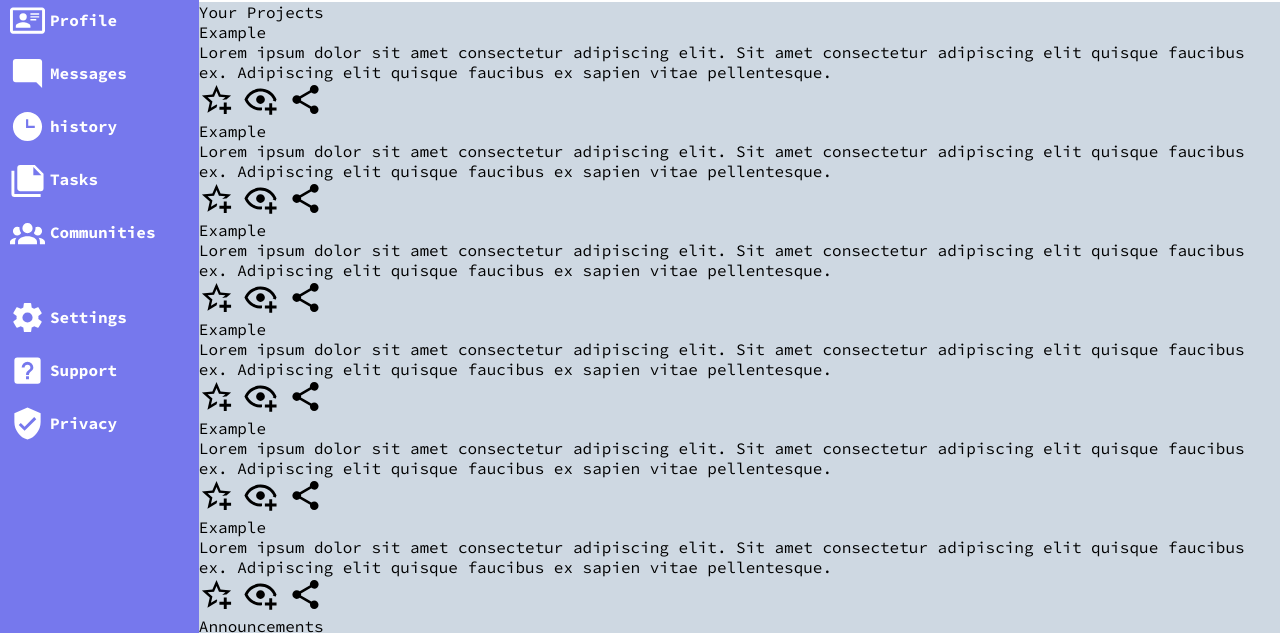
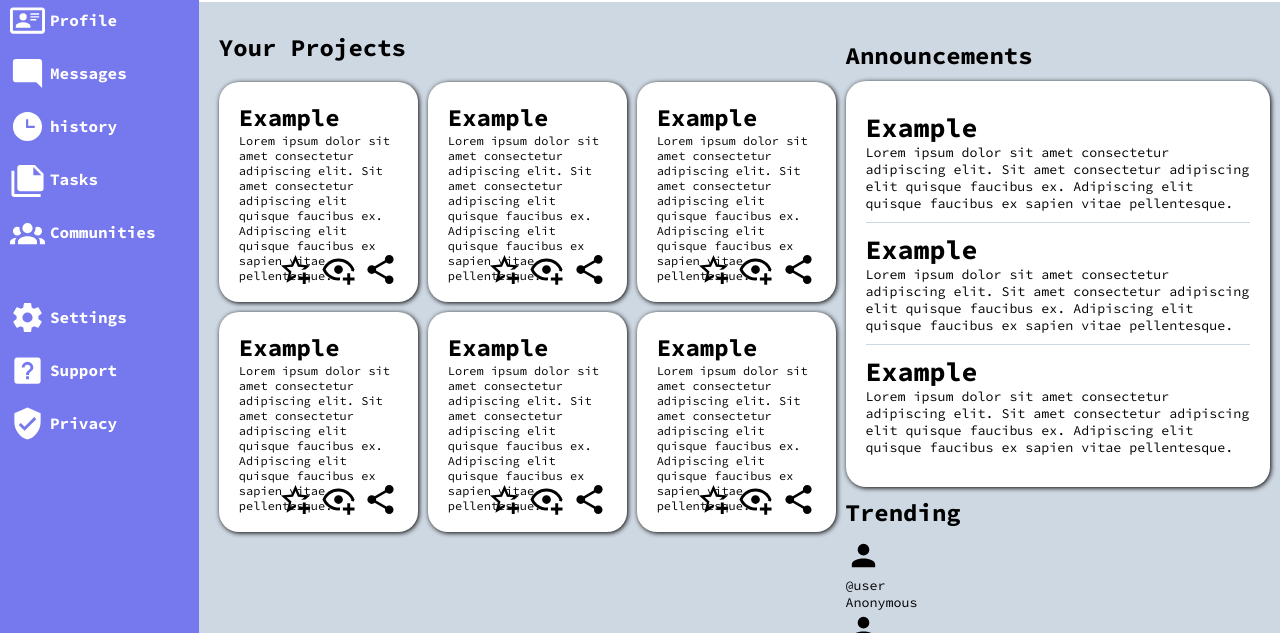
Before and after one commit to GitWorkingTime/odin-dashboard, a plain HTML site: page index.html in a window 1280 px wide. Shown: the part 158-791 px from the top of the page. Drawn offline with Linux system fonts and the light colour scheme.

Commit message:
Finished styling announcements

```diff
--- a/index.html
+++ b/index.html
@@ -93,12 +93,15 @@
         </div>
 
         <div class="page">
+            <div class="page-content">
                 <div class="articles">
                     <div class="title">Your Projects</div>
                     <div class="card">
-                    <div class="title">Example</div>
                         <div class="content">
+                            <h1>Example</h1>
+                            <p>
                                 Lorem ipsum dolor sit amet consectetur adipiscing elit. Sit amet consectetur adipiscing elit quisque faucibus ex. Adipiscing elit quisque faucibus ex sapien vitae pellentesque.
+                            </p>
                         </div>
                         <div class="icons">
                             <img src="./icons/star-plus-outline.svg" alt="favourite icon">
@@ -107,9 +110,11 @@
                         </div>
                     </div>
                     <div class="card">
-                    <div class="title">Example</div>
                         <div class="content">
+                            <h1>Example</h1>
+                            <p>
                                 Lorem ipsum dolor sit amet consectetur adipiscing elit. Sit amet consectetur adipiscing elit quisque faucibus ex. Adipiscing elit quisque faucibus ex sapien vitae pellentesque.
+                            </p>
                         </div>
                         <div class="icons">
                             <img src="./icons/star-plus-outline.svg" alt="favourite icon">
@@ -118,9 +123,11 @@
                         </div>
                     </div>
                     <div class="card">
-                    <div class="title">Example</div>
                         <div class="content">
+                            <h1>Example</h1>
+                            <p>
                                 Lorem ipsum dolor sit amet consectetur adipiscing elit. Sit amet consectetur adipiscing elit quisque faucibus ex. Adipiscing elit quisque faucibus ex sapien vitae pellentesque.
+                            </p>
                         </div>
                         <div class="icons">
                             <img src="./icons/star-plus-outline.svg" alt="favourite icon">
@@ -129,9 +136,11 @@
                         </div>
                     </div>
                     <div class="card">
-                    <div class="title">Example</div>
                         <div class="content">
+                            <h1>Example</h1>
+                            <p>
                                 Lorem ipsum dolor sit amet consectetur adipiscing elit. Sit amet consectetur adipiscing elit quisque faucibus ex. Adipiscing elit quisque faucibus ex sapien vitae pellentesque.
+                            </p>
                         </div>
                         <div class="icons">
                             <img src="./icons/star-plus-outline.svg" alt="favourite icon">
@@ -140,9 +149,11 @@
                         </div>
                     </div>
                     <div class="card">
-                    <div class="title">Example</div>
                         <div class="content">
+                            <h1>Example</h1>
+                            <p>
                                 Lorem ipsum dolor sit amet consectetur adipiscing elit. Sit amet consectetur adipiscing elit quisque faucibus ex. Adipiscing elit quisque faucibus ex sapien vitae pellentesque.
+                            </p>
                         </div>
                         <div class="icons">
                             <img src="./icons/star-plus-outline.svg" alt="favourite icon">
@@ -151,9 +162,11 @@
                         </div>
                     </div>
                     <div class="card">
-                    <div class="title">Example</div>
                         <div class="content">
+                            <h1>Example</h1>
+                            <p>
                                 Lorem ipsum dolor sit amet consectetur adipiscing elit. Sit amet consectetur adipiscing elit quisque faucibus ex. Adipiscing elit quisque faucibus ex sapien vitae pellentesque.
+                            </p>
                         </div>
                         <div class="icons">
                             <img src="./icons/star-plus-outline.svg" alt="favourite icon">
@@ -164,23 +177,29 @@
                 </div>
                 <div class="announcement">
                     <div class="title">Announcements</div>
-                <div class="container background">
+                    <div class="container">
                         <div class="card">
-                    <div class="title">Example</div>
                             <div class="content">
+                                <h1>Example</h1>
+                                <p>
                                     Lorem ipsum dolor sit amet consectetur adipiscing elit. Sit amet consectetur adipiscing elit quisque faucibus ex. Adipiscing elit quisque faucibus ex sapien vitae pellentesque.
+                                </p>
                             </div>
                         </div>
                         <div class="card">
-                    <div class="title">Example</div>
                             <div class="content">
+                                <h1>Example</h1>
+                                <p>
                                     Lorem ipsum dolor sit amet consectetur adipiscing elit. Sit amet consectetur adipiscing elit quisque faucibus ex. Adipiscing elit quisque faucibus ex sapien vitae pellentesque.
+                                </p>
                             </div>
                         </div>
                         <div class="card">
-                    <div class="title">Example</div>
                             <div class="content">
+                                <h1>Example</h1>
+                                <p>
                                     Lorem ipsum dolor sit amet consectetur adipiscing elit. Sit amet consectetur adipiscing elit quisque faucibus ex. Adipiscing elit quisque faucibus ex sapien vitae pellentesque.
+                                </p>
                             </div>
                         </div>
                     </div>
@@ -228,5 +247,6 @@
                 </div>
             </div>
         </div>
+    </div>
 </body>
 </html>
--- a/style.css
+++ b/style.css
@@ -301,3 +301,88 @@ li {
     border-radius: 30px;
     place-items: center;
 }
+
+.page {
+    padding: 10px;
+}
+
+.page .title {
+    font-weight: bold;
+    font-size: 18pt;
+    margin: 10px 0;
+}
+
+.page .page-content .articles .card .title {
+    margin: 0;
+    font-size: 14pt;
+}
+
+.page-content {
+    display: grid;
+    grid-template-columns: 3fr 2fr;
+    grid-template-rows: repeat(2, 1fr);
+    font-size: 10pt;
+}
+
+.articles {
+    display: grid;
+    grid-template-columns: repeat(auto-fit, 1fr);
+    grid-template-rows: 50px repeat(3, 220px);
+    gap: 10px;
+    padding: 10px;
+    grid-row: 1 / 3;
+    grid-column: 1 / 2;
+}
+
+.articles .title {
+    grid-column: 1 / 4;
+}
+
+.articles .card {
+    display: grid;
+    background-color: var(--items);
+    padding: 20px;
+    font-size: 9pt;
+    border-radius: 20px;
+    box-shadow: 1px 1px 5px;
+
+    grid-template-rows: 150px 40px;
+}
+
+.card h1,
+.card p {
+    margin: 0;
+}
+
+.card .icons {
+    grid-row-start: 2;
+    justify-self: right;
+}
+
+.announcement {
+    margin-top: 18px;
+}
+
+.announcement .background {
+    background-color: var(--items);
+}
+
+.announcement .container {
+    padding: 20px;
+    background-color: var(--items);
+    border-radius: 20px;
+    box-shadow: 1px 1px 5px;
+    font-size: 10pt;
+
+    display: grid;
+    grid-template-rows: repeat(3, 1fr);
+}
+
+.announcement .card {
+    padding: 10px 0;
+    border-bottom: 1px var(--background) solid;
+}
+
+.announcement .container > :last-child {
+    border-bottom: none;
+}
```
Lines whose indentation alone changed are shown as unchanged.
